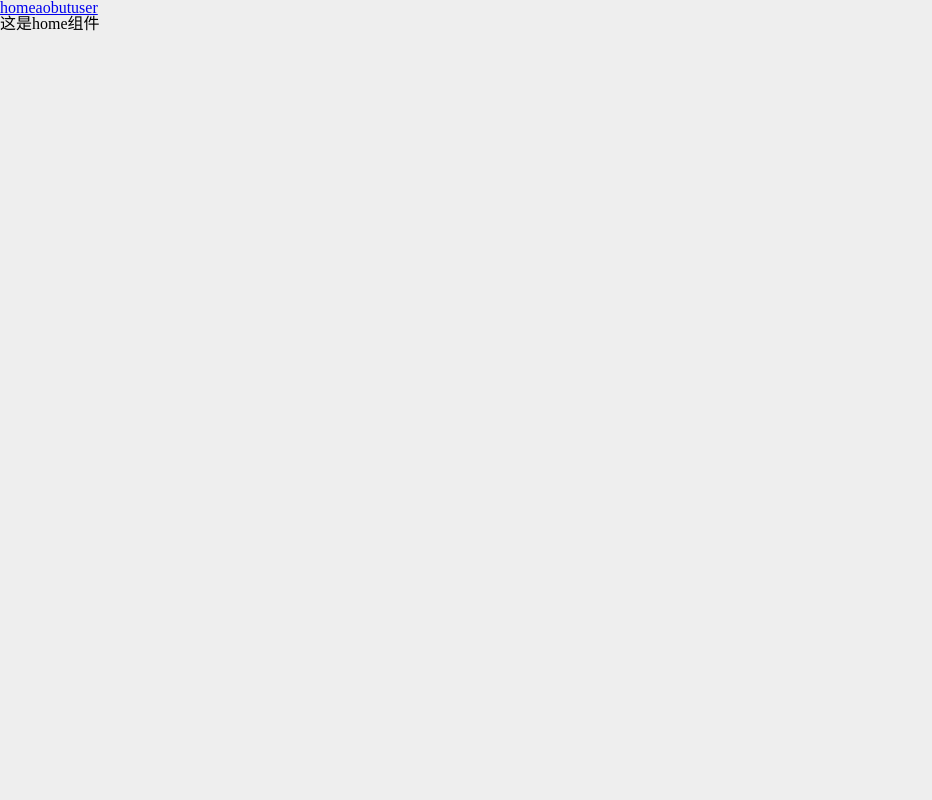
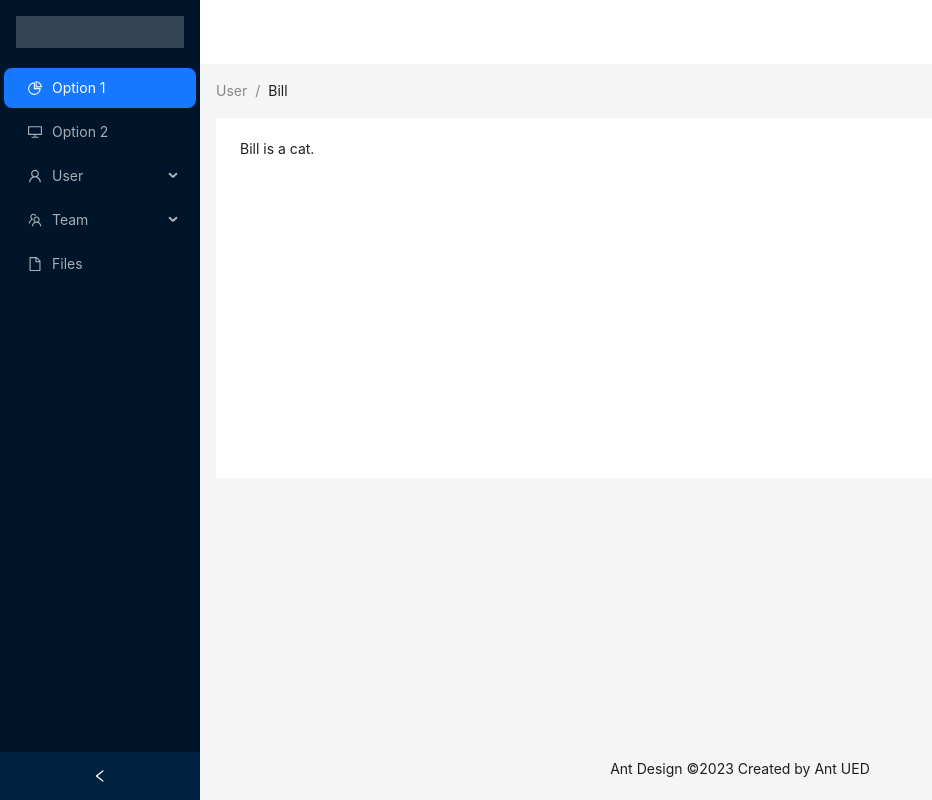
Before and after one commit to xiaoshanzhaguo/React_Project, a React (Vite) app: page /home in a window 1280 px wide. Shown: the whole page, without its empty margins (0-932 px from the left). Built offline with nearby package versions, Linux system fonts and the light colour scheme.

Commit message:
feat: 首页布局（含侧边栏）

```diff
--- a/src/App.tsx
+++ b/src/App.tsx
@@ -13,9 +13,9 @@
 
   return (
     <div className="App">
-      <Link to="/home">home</Link>
+      {/* <Link to="/home">home</Link>
       <Link to="/about">aobut</Link>
-      <Link to="/user">user</Link>
+      <Link to="/user">user</Link> */}
 
       {/* 占位符组件，类似于窗口，用来展示组件的，有点像Vue中的 router-view */}
       {/* <Outlet></Outlet> */}
--- a/src/assets/styles/global.scss
+++ b/src/assets/styles/global.scss
@@ -9,3 +9,16 @@
     // 禁止拖动图片
     -webkit-user-drag: none;
  }
+
+
+ // 最新版本不需要加这些样式
+ // 首页的布局样式
+.logo {
+   height: 32px;
+   margin: 16px;
+   background: rgba(255, 255, 255, 0.3);
+ }
+
+ .site-layout .site-layout-background {
+   background: #fff;
+ }
--- a/src/views/Home.tsx
+++ b/src/views/Home.tsx
@@ -1,9 +1,71 @@
-function View() {
-    return (
-        <div className="home">
-            <p>这是home组件</p>
-        </div>
-    )
+import React, { useState } from 'react';
+import {
+    DesktopOutlined,
+    FileOutlined,
+    PieChartOutlined,
+    TeamOutlined,
+    UserOutlined,
+} from '@ant-design/icons';
+import type { MenuProps } from 'antd';
+import { Breadcrumb, Layout, Menu, theme } from 'antd';
+
+const { Header, Content, Footer, Sider } = Layout;
+
+type MenuItem = Required<MenuProps>['items'][number];
+
+function getItem(
+    label: React.ReactNode,
+    key: React.Key,
+    icon?: React.ReactNode,
+    children?: MenuItem[],
+): MenuItem {
+    return {
+        key,
+        icon,
+        children,
+        label,
+    } as MenuItem;
 }
 
-export default View
+const items: MenuItem[] = [
+    getItem('Option 1', '1', <PieChartOutlined />),
+    getItem('Option 2', '2', <DesktopOutlined />),
+    getItem('User', 'sub1', <UserOutlined />, [
+        getItem('Tom', '3'),
+        getItem('Bill', '4'),
+        getItem('Alex', '5'),
+    ]),
+    getItem('Team', 'sub2', <TeamOutlined />, [getItem('Team 1', '6'), getItem('Team 2', '8')]),
+    getItem('Files', '9', <FileOutlined />),
+];
+
+const View: React.FC = () => {
+    const [collapsed, setCollapsed] = useState(false);
+    const {
+        token: { colorBgContainer },
+    } = theme.useToken();
+
+    return (
+        <Layout style={{ minHeight: '100vh' }}>
+            <Sider collapsible collapsed={collapsed} onCollapse={(value) => setCollapsed(value)}>
+                <div style={{ height: 32, margin: 16, background: 'rgba(255, 255, 255, 0.2)' }} />
+                <Menu theme="dark" defaultSelectedKeys={['1']} mode="inline" items={items} />
+            </Sider>
+            <Layout className="site-layout">
+                <Header style={{ padding: 0, background: colorBgContainer }} />
+                <Content style={{ margin: '0 16px' }}>
+                    <Breadcrumb style={{ margin: '16px 0' }}>
+                        <Breadcrumb.Item>User</Breadcrumb.Item>
+                        <Breadcrumb.Item>Bill</Breadcrumb.Item>
+                    </Breadcrumb>
+                    <div style={{ padding: 24, minHeight: 360, background: colorBgContainer }}>
+                        Bill is a cat.
+                    </div>
+                </Content>
+                <Footer style={{ textAlign: 'center' }}>Ant Design ©2023 Created by Ant UED</Footer>
+            </Layout>
+        </Layout>
+    );
+};
+
+export default View;
```
Also changed, not shown: 1 other file (tests, documents, lock files or other folders).
